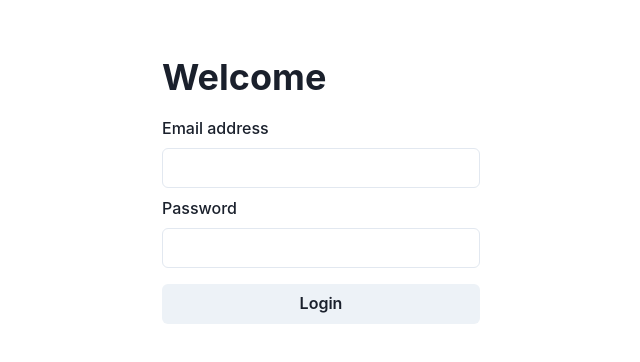
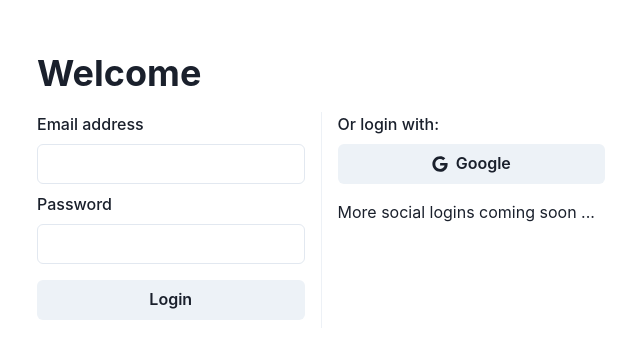
Before and after one commit to mattmuirhead/scheduler, a React (Create React App) app: page / in a window 1280 px wide. Shown: the part 210-572 px from the top of the page, without its empty margins (319-959 px from the left). Built offline with nearby package versions, Linux system fonts and the light colour scheme.

Commit message:
firebase init and google login

```diff
--- a/package.json
+++ b/package.json
@@ -11,9 +11,11 @@
     "@testing-library/jest-dom": "^5.11.4",
     "@testing-library/react": "^11.1.0",
     "@testing-library/user-event": "^12.1.10",
+    "firebase": "^9.1.3",
     "framer-motion": "^4",
     "react": "^17.0.2",
     "react-dom": "^17.0.2",
+    "react-firebase-hooks": "^3.0.4",
     "react-icons": "^4.2.0",
     "react-redux": "^7.2.5",
     "react-router-dom": "^5.3.0",
--- a/src/components/Header/index.js
+++ b/src/components/Header/index.js
@@ -27,6 +27,7 @@ import { useHistory, useParams } from 'react-router-dom'
 import { useDispatch } from 'react-redux'
 import { toggleMenuOpen } from '../../state/ui'
 import { RESOURCE_TYPES_NAMES } from '../../pages/Resource/config'
+import { auth } from '../../firebase'
 
 const Header = () => {
   const history = useHistory()
@@ -36,7 +37,10 @@ const Header = () => {
   const [isDesktop] = useMediaQuery("(min-width: 768px)")
 
   const toggleMenu = () => dispatch(toggleMenuOpen())
-  const logout = () => history.push('/')
+  const logout = () => {
+    auth.signOut();
+    history.push('/')
+  }
 
   return (
     <Flex
--- /dev/null
+++ b/src/firebase.js
@@ -0,0 +1,16 @@
+import firebase from 'firebase'
+
+const firebaseConfig = {
+  apiKey: "AIzaSyBB0Tp7y0G0LBKEMhXToHVwWE_SQS4pyQ0",
+  authDomain: "project-scheduler-dev.firebaseapp.com",
+  projectId: "project-scheduler-dev",
+  storageBucket: "project-scheduler-dev.appspot.com",
+  messagingSenderId: "621789147129",
+  appId: "1:621789147129:web:9e2e333669dda1d7bd9728",
+  measurementId: "G-VBBS6CJZ2L"
+}
+
+export const app = firebase.initializeApp(firebaseConfig)
+export const auth = app.auth()
+export const db = app.firestore()
+export const googleProvider = new firebase.auth.GoogleAuthProvider()
--- a/src/pages/Login/index.js
+++ b/src/pages/Login/index.js
@@ -1,35 +1,105 @@
+import { useState } from 'react'
 import {
+  Alert,
+  AlertIcon,
+  AlertDescription,
   Button,
+  CloseButton,
+  Divider,
   Flex,
   FormControl,
   FormLabel,
   Heading,
   Input,
+  useMediaQuery,
 } from '@chakra-ui/react'
+import { FaGoogle } from "react-icons/fa"
 import { useHistory }  from 'react-router-dom'
+import { auth, db, googleProvider } from '../../firebase'
 
 const Login = () => {
   const history = useHistory()
-  const onLogin = () => {
+  const [email, setEmail] = useState()
+  const [error, setError] = useState()
+  const [password, setPassword] = useState()
+  const [isDesktop] = useMediaQuery("(min-width: 768px)")
+
+  const onLogin = async () => {
+    try {
+      await auth.signInWithEmailAndPassword(email, password)
       history.push('/dashboard')
+    } catch (err) {
+      switch (err.code) {
+        case 'auth/invalid-email':
+          return setError('The email address entered is not a valid email.')
+        case 'auth/argument-error':
+          return setError('Please fill in all the required fields.')
+        case 'auth/user-not-found':
+        case 'auth/wrong-password':
+          return setError('The email address or password is incorrect.')
+        default:
+          return setError('Sorry, something went wrong. Please try again.')
+      }
+    }
+  }
+
+  const onGoogleLogin = async () => {
+    try {
+      const res = await auth.signInWithPopup(googleProvider)
+      const user = res.user
+      const query = await db
+        .collection("users")
+        .where("uid", "==", user.uid)
+        .get();
+      if (query.docs.length === 0) {
+        await db.collection("users").add({
+          uid: user.uid,
+          name: user.displayName,
+          authProvider: "google",
+          email: user.email,
+        });
+      }
+      history.push('/dashboard')
+    } catch (err) {
+      setError('Sorry, something went wrong. Please try again.')
+    }
   }
 
   return (
     <Flex h="100vh" w="100vw" justifyContent="center" alignItems="center">
-      <Flex maxWidth="350px" w="100%" p={4} flexDirection="column">
+      <Flex maxWidth="600px" w="100%" flexDirection="column" p={4}>
         <Heading mb={4}>Welcome</Heading>
+        {!!error &&
+          <Alert status="error" mb={4} pr={6}>
+            <AlertIcon />
+            <AlertDescription mr={2}>{error}</AlertDescription>
+            <CloseButton position="absolute" right={2} top={2} onClick={() => setError(null)} />
+          </Alert>
+        }
 
+        <Flex flexDirection={!isDesktop && 'column'}>
+          <Flex flexDirection="column" width={isDesktop && '50%'}>
             <FormControl id="email" mb={2}>
               <FormLabel>Email address</FormLabel>
-          <Input type="email" />
+              <Input type="email" onChange={event => setEmail(event.target.value)} />
             </FormControl>
 
             <FormControl id="password" mb={4}>
               <FormLabel>Password</FormLabel>
-          <Input type="password" />
+              <Input type="password" onChange={event => setPassword(event.target.value)} />
             </FormControl>
 
-        <Button onClick={onLogin}>Login</Button>
+            <Button onClick={onLogin} mb={2}>Login</Button>
+          </Flex>
+
+          {isDesktop && <Divider height="auto" orientation={"vertical"} mx={4} />}
+
+          <Flex flexDirection="column" width={isDesktop && '50%'}>
+            <FormLabel>Or login with:</FormLabel>
+            <Button leftIcon={<FaGoogle />} onClick={onGoogleLogin} mb={4}>Google</Button>
+            More social logins coming soon ...
+          </Flex>
+        </Flex>
       </Flex>
     </Flex>
   )
```
Also changed, not shown: 1 other file (tests, documents, lock files or other folders). Lines whose indentation alone changed are shown as unchanged.
